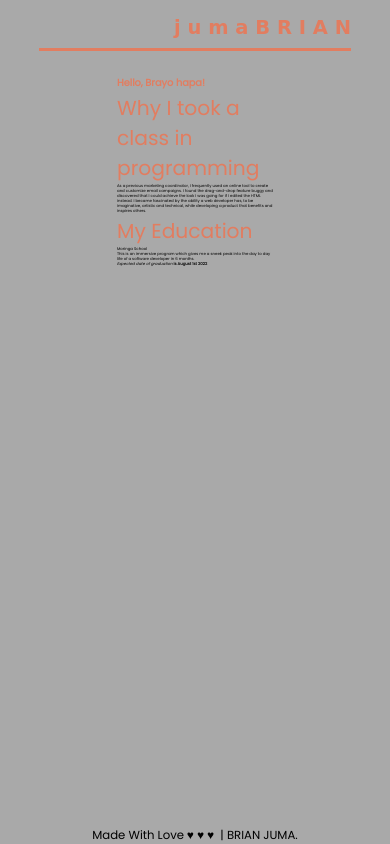
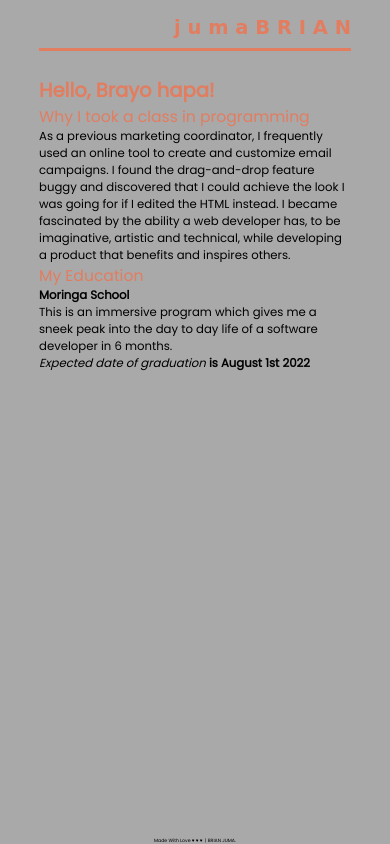
Before and after one commit to briannjuma/portfolio, a plain HTML site: page index.html in a window 390 px wide. Drawn offline with Linux system fonts and the light colour scheme; a web font is replaced by a local one.

Commit message:
style: Resolve mobile responsiveness for Banner area/section one

```diff
--- a/css/style.css
+++ b/css/style.css
@@ -96,6 +96,7 @@ header .navlinks ul li a:hover {
   display: flex;
   align-items: center;
   justify-content: space-between;
+  margin-bottom: 5%;
 }
 
 @media screen and (max-width: 500px) {
@@ -112,19 +113,30 @@ header .navlinks ul li a:hover {
   font-size: 1vw;
 }
 @media screen and (max-width: 500px) {
-  .hero-content .about {
+  .hero .about {
     width: 100%;
-    margin-top: 50%;
+    font-size: 3vw;
   }
 }
 .hero .about h2 {
   color: #e27d60;
   font-size: 2.5vw;
 }
+@media screen and (max-width: 500px) {
+  .hero .about h2 {
+    font-size: 5vw;
+  }
+}
+
 .hero .questions {
   color: #e27d60;
   font-size: 2.4vh;
   margin-top: 2%;
+}
+@media screen and (max-width: 500px) {
+  .hero .questions {
+    font-size: 4vw;
+  }
 }
 
 footer {
@@ -135,8 +147,3 @@ footer {
   padding: 1% 0% 0% 0%;
   font-size: 1.2vw;
 }
-@media screen and (max-width: 500px) {
-  footer {
-    font-size: 3vw;
-  }
-}
--- a/index.html
+++ b/index.html
@@ -32,21 +32,22 @@
       </div>
     </header>
     <main>
-
       <section class="hero">
         <div class="about">
           <h2 id="about">Hello, Brayo hapa!</h2>
-          <p class="questions">
+          <span class="questions">
             Why I took a class in programming
-          </p>
+          </span>
           <p>
             As a previous marketing coordinator, I frequently used an online tool to create and customize email campaigns. I found the drag-and-drop feature buggy and discovered that I could achieve the look I was going for if I edited the HTML instead. I became fascinated by the ability a web developer has, to be imaginative, artistic and technical, while developing a product that benefits and inspires others.
           </p>
-          <p class="questions">
+          <span class="questions">
             My Education
-          </p>
+          </span>
           <dl>
-            <dt>Moringa School</dt>
+            <strong>
+              <dt>Moringa School</dt>
+            </strong>
             <dd>This is an immersive program which gives me a sneek peak into the day to day life of a software developer in 6 months.</dd>
             <dd><em>Expected date of graduation</em> <strong>is August 1st 2022</strong></dd>
             <dt></dt>
```
